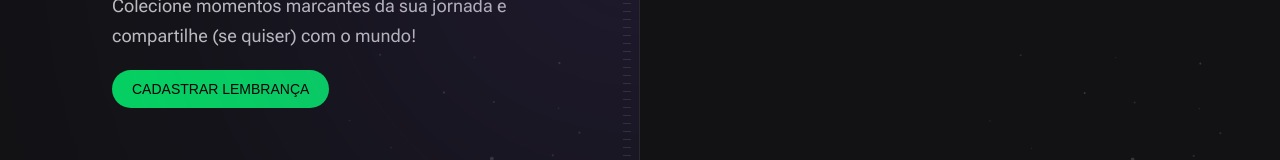
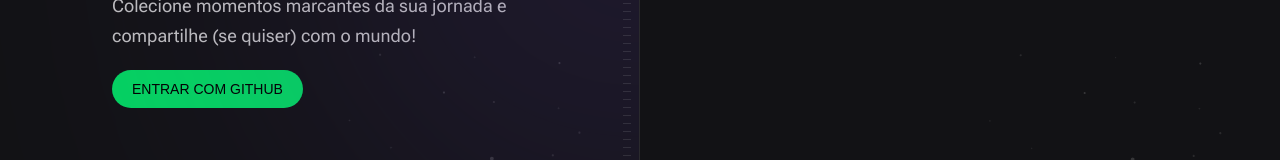
Before and after one commit to marcos-venicius/nlw-space-time, a Next.js app in the folder web/: page / in a window 1280 px wide. Shown: the part 445-605 px from the top of the page. Built offline with nearby package versions, Linux system fonts and the light colour scheme; no server answers; a web font is replaced by a local one.

Commit message:
web: change main action button based on authentication

```diff
--- a/web/src/components/hero.tsx
+++ b/web/src/components/hero.tsx
@@ -1,7 +1,10 @@
+import { cookies } from "next/headers";
 import logo from "../assets/logo.svg";
 import Image from "next/image";
 
 export function Hero() {
+  const isAuthenticated = cookies().get("auth-token");
+
   return (
     <div className="space-y-5">
       <Image src={logo} alt="NLW spacetime logo" />
@@ -18,10 +21,14 @@
       </div>
 
       <a
-        href="#"
+        href={
+          isAuthenticated
+            ? "#"
+            : `https://github.com/login/oauth/authorize?client_id=${process.env.NEXT_PUBLIC_GITHUB_CLIENT_ID}`
+        }
         className="inline-block rounded-full bg-green-500 px-5 py-3 font-alt text-sm uppercase leading-none text-black hover:bg-green-600 transition-colors"
       >
-        CADASTRAR LEMBRANÇA
+        {isAuthenticated ? "CADASTRAR LEMBRANÇA" : "ENTRAR COM GITHUB"}
       </a>
     </div>
   );
```
